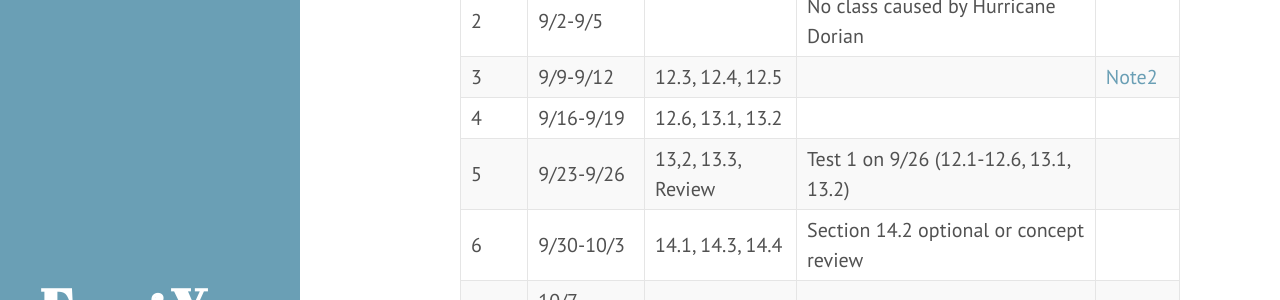
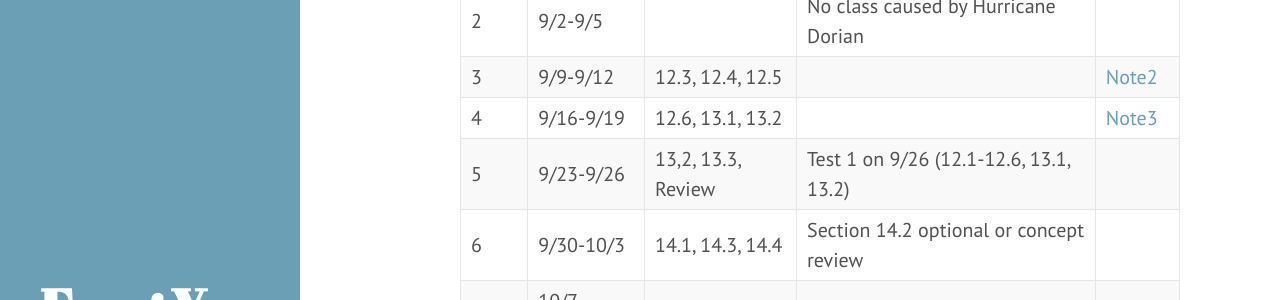
Before and after one commit to alexfengg/fengyu93.github.io, a Jekyll site: the page built from MAC2313.md, in a window 1280 px wide and 900 px high, scrolled down 852 px. Shown: the part 155-455 px from the top of the window. Built offline with Jekyll 4.4.1, drawn with Linux system fonts in a browser that asks for light colours; our own code applies the rules of GitHub Pages for plain Markdown files.

Commit message:
update on 9/17/2019

```diff
--- a/MAC2313.md
+++ b/MAC2313.md
@@ -29,7 +29,7 @@ REQUIRED MATERIAL:  Calculus (Early Transcendentals) 8th Edition, by Stewart wit
 | 1    | 8/26-8/29   | 12.1, 12.2, 12.3   | No classes after 2PM on 8/29            | [Note 1](\assets\PDFs\MAC2313\Note_1.pdf) |
 | 2    | 9/2-9/5     |                    | No class caused by Hurricane Dorian     |                                           |
 | 3    | 9/9-9/12    | 12.3, 12.4, 12.5   |                                         | [Note2](\assets\PDFs\MAC2313\Note_2.pdf)  |
-| 4    | 9/16-9/19   | 12.6, 13.1, 13.2   |                                         |                                           |
+| 4    | 9/16-9/19   | 12.6, 13.1, 13.2   |                                         |[Note3](\assets\PDFs\MAC2313\Note_3.pdf)|
 | 5    | 9/23-9/26   | 13,2, 13.3, Review | Test 1 on 9/26 (12.1-12.6, 13.1, 13.2)  |                                           |
 | 6    | 9/30-10/3   | 14.1, 14.3, 14.4   | Section 14.2 optional or concept review |                                           |
 | 7    | 10/7-10/10  | 14.5, 14.6, 14.7   |                                         |                                           |
```
Also changed, not shown: 2 other files.
